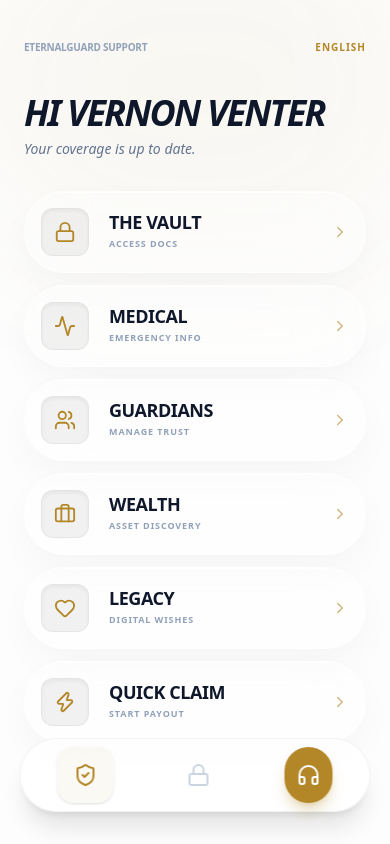
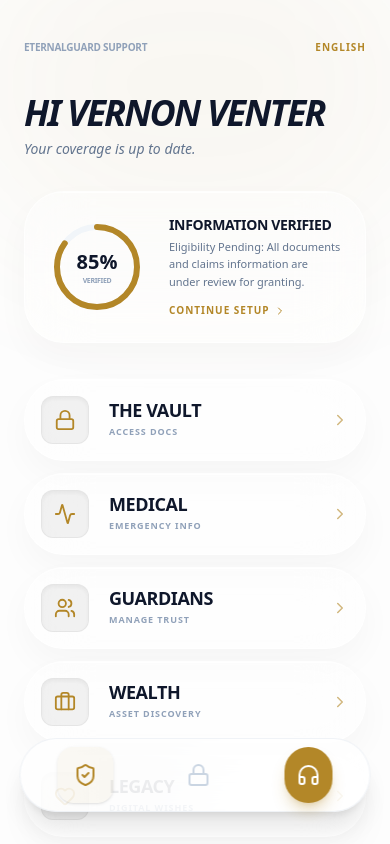
Before and after one commit to gunn3rfourlif3/eternalguard, a Next.js app: page / in a window 390 px wide. Built offline with nearby package versions, Linux system fonts and the light colour scheme.

Commit message:
Mobile & desktop progress bar

```diff
--- a/components/DesktopDashboard.tsx
+++ b/components/DesktopDashboard.tsx
@@ -5,6 +5,7 @@ import { ShieldCheck, Lock, Briefcase, Settings } from "lucide-react";
 import GlassCard from "./GlassCard";
 import LiveChat from "./LiveChat";
 import AllPillars from "./AllPillars";
+import VerificationCard from "./VerificationCard";
 import VaultView from "./VaultView";
 import GuardiansView from "./GuardiansView";
 import ClaimFlow from "./ClaimFlow";
@@ -15,6 +16,7 @@ import LegacyView from "./LegacyView";
 export default function DesktopDashboard({ t, lang, userName, activeTab, setActiveTab, toggleLanguage, format }: any) {
   return (
     <div className="flex h-full p-6 gap-6 max-w-[1750px] mx-auto w-full">
+      {/* Fixed Sidebar Navigation */}
       <nav className="w-24 bg-white/40 backdrop-blur-3xl border border-white/60 rounded-[3.5rem] flex flex-col items-center py-12 gap-8 shadow-sm">
         <div className="w-14 h-14 bg-eternal-gold rounded-2xl flex items-center justify-center text-white shadow-xl shadow-eternal-gold/20 mb-6">
           <ShieldCheck size={28} />
@@ -22,9 +24,12 @@ export default function DesktopDashboard({ t, lang, userName, activeTab, setActi
         <NavIcon Icon={ShieldCheck} active={activeTab === "home"} onClick={() => setActiveTab("home")} />
         <NavIcon Icon={Lock} active={activeTab === "vault"} onClick={() => setActiveTab("vault")} />
         <NavIcon Icon={Briefcase} active={activeTab === "wealth"} onClick={() => setActiveTab("wealth")} />
-        <div className="mt-auto"><Settings className="text-slate-300 hover:text-slate-600 cursor-pointer" size={24} /></div>
+        <div className="mt-auto">
+          <Settings className="text-slate-300 hover:text-slate-600 cursor-pointer transition-colors" size={24} />
+        </div>
       </nav>
 
+      {/* Main Content Area */}
       <main className="flex-1 overflow-y-auto no-scrollbar pt-8">
         <header className="flex justify-between items-start px-6 mb-10">
           <motion.div key={lang} initial={{ opacity: 0, x: -10 }} animate={{ opacity: 1, x: 0 }}>
@@ -39,12 +44,20 @@ export default function DesktopDashboard({ t, lang, userName, activeTab, setActi
           </button>
         </header>
 
-        <div className="grid grid-cols-2 gap-6 pb-12 px-6">
+        <div className="px-6">
           <AnimatePresence mode="wait">
             {activeTab === "home" ? (
-              <AllPillars t={t} setActiveTab={setActiveTab} desktop />
+              <motion.div key="home-grid" initial={{ opacity: 0, y: 10 }} animate={{ opacity: 1, y: 0 }} exit={{ opacity: 0, y: -10 }}>
+                {/* Progress Indicator Card */}
+                <VerificationCard percentage={85} t={t} />
+
+                {/* 2-Column Grid for Pillars */}
+                <div className="grid grid-cols-2 gap-6 pb-12">
+                  <AllPillars t={t} setActiveTab={setActiveTab} desktop />
+                </div>
+              </motion.div>
             ) : (
-              <motion.div key="subpage" initial={{ opacity: 0, x: 20 }} animate={{ opacity: 1, x: 0 }} exit={{ opacity: 0, x: -20 }} className="col-span-2">
+              <motion.div key="subpage" initial={{ opacity: 0, x: 20 }} animate={{ opacity: 1, x: 0 }} exit={{ opacity: 0, x: -20 }} className="pb-12">
                 {activeTab === "vault" && <VaultView t={t.subpages} />}
                 {activeTab === "guardians" && <GuardiansView t={t.subpages} />}
                 {activeTab === "wealth" && <WealthView t={t.subpages} />}
@@ -57,8 +70,11 @@ export default function DesktopDashboard({ t, lang, userName, activeTab, setActi
         </div>
       </main>
 
+      {/* Concierge Sidebar */}
       <aside className="w-[450px] py-4">
-        <GlassCard className="h-full"><LiveChat t={t.subpages} userName={userName} inline={true} /></GlassCard>
+        <GlassCard className="h-full">
+          <LiveChat t={t.subpages} userName={userName} inline={true} />
+        </GlassCard>
       </aside>
     </div>
   );
--- a/components/MobileDashboard.tsx
+++ b/components/MobileDashboard.tsx
@@ -3,6 +3,7 @@
 import { motion, AnimatePresence } from "framer-motion";
 import { Lock, Headphones, ShieldCheck } from "lucide-react";
 import AllPillars from "./AllPillars";
+import VerificationCard from "./VerificationCard";
 import VaultView from "./VaultView";
 import GuardiansView from "./GuardiansView";
 import ClaimFlow from "./ClaimFlow";
@@ -13,6 +14,7 @@ import LegacyView from "./LegacyView";
 export default function MobileDashboard({ t, lang, userName, activeTab, setActiveTab, toggleLanguage, format }: any) {
   return (
     <div className="flex flex-col h-full overflow-hidden">
+      {/* Header with Brand and Lang Toggle */}
       <header className="flex items-center justify-between px-6 pt-10 pb-4">
         <div className="text-[10px] font-bold text-slate-400 uppercase tracking-tight">EternalGuard Support</div>
         <button onClick={toggleLanguage} className="text-[10px] font-bold uppercase tracking-widest text-eternal-gold">
@@ -20,6 +22,7 @@ export default function MobileDashboard({ t, lang, userName, activeTab, setActiv
         </button>
       </header>
 
+      {/* Scrollable Main Area */}
       <main className="flex-1 overflow-y-auto no-scrollbar px-6 pb-32">
         <motion.div key={lang} initial={{ opacity: 0, y: 5 }} animate={{ opacity: 1, y: 0 }} className="mt-6 mb-8">
           <h2 className="text-4xl font-black text-slate-900 tracking-tighter italic leading-none uppercase">
@@ -31,6 +34,10 @@ export default function MobileDashboard({ t, lang, userName, activeTab, setActiv
         <AnimatePresence mode="wait">
           {activeTab === "home" ? (
             <motion.div key="home-mobile" initial={{ opacity: 0 }} animate={{ opacity: 1 }} className="flex flex-col gap-3">
+              {/* Mobile Progress Indicator */}
+              <VerificationCard percentage={85} t={t} />
+
+              {/* Stacked Pillars */}
               <AllPillars t={t} setActiveTab={setActiveTab} />
             </motion.div>
           ) : (
@@ -46,10 +53,17 @@ export default function MobileDashboard({ t, lang, userName, activeTab, setActiv
         </AnimatePresence>
       </main>
 
+      {/* Floating Bottom Navigation */}
       <nav className="fixed bottom-8 left-1/2 -translate-x-1/2 w-[90%] bg-white/80 backdrop-blur-2xl border border-slate-200/50 rounded-full p-2 flex justify-around shadow-xl z-50">
-        <button onClick={() => setActiveTab("home")} className={`p-4 rounded-2xl ${activeTab === "home" ? "text-eternal-gold bg-eternal-gold/5 shadow-sm" : "text-slate-300"}`}><ShieldCheck size={24} /></button>
-        <button onClick={() => setActiveTab("vault")} className={`p-4 rounded-2xl ${activeTab === "vault" ? "text-eternal-gold bg-eternal-gold/5 shadow-sm" : "text-slate-300"}`}><Lock size={24} /></button>
-        <button className="p-3 text-white bg-eternal-gold rounded-full shadow-lg shadow-eternal-gold/30"><Headphones size={24}/></button>
+        <button onClick={() => setActiveTab("home")} className={`p-4 rounded-2xl transition-all ${activeTab === "home" ? "text-eternal-gold bg-eternal-gold/5 shadow-sm" : "text-slate-300"}`}>
+          <ShieldCheck size={24} />
+        </button>
+        <button onClick={() => setActiveTab("vault")} className={`p-4 rounded-2xl transition-all ${activeTab === "vault" ? "text-eternal-gold bg-eternal-gold/5 shadow-sm" : "text-slate-300"}`}>
+          <Lock size={24} />
+        </button>
+        <button className="p-3 text-white bg-eternal-gold rounded-full shadow-lg shadow-eternal-gold/30">
+          <Headphones size={24}/>
+        </button>
       </nav>
     </div>
   );
--- /dev/null
+++ b/components/VerificationCard.tsx
@@ -0,0 +1,64 @@
+"use client";
+
+import { motion } from "framer-motion";
+import { ChevronRight } from "lucide-react";
+import GlassCard from "./GlassCard";
+
+interface VerificationCardProps {
+  percentage: number;
+  t: any;
+}
+
+export default function VerificationCard({ percentage, t }: VerificationCardProps) {
+  const strokeDasharray = 251.2; // 2 * pi * radius (40)
+  const offset = strokeDasharray - (percentage / 100) * strokeDasharray;
+
+  return (
+    <GlassCard className="p-6 mb-6">
+      <div className="flex items-center gap-6">
+        {/* Circular Progress Indicator */}
+        <div className="relative w-24 h-24 flex items-center justify-center">
+          <svg className="w-full h-full transform -rotate-90">
+            <circle
+              cx="48" cy="48" r="40"
+              stroke="currentColor"
+              strokeWidth="6"
+              fill="transparent"
+              className="text-slate-100"
+            />
+            <motion.circle
+              cx="48" cy="48" r="40"
+              stroke="currentColor"
+              strokeWidth="6"
+              fill="transparent"
+              strokeDasharray={strokeDasharray}
+              initial={{ strokeDashoffset: strokeDasharray }}
+              animate={{ strokeDashoffset: offset }}
+              transition={{ duration: 1.5, ease: "easeOut" }}
+              className="text-eternal-gold"
+              strokeLinecap="round"
+            />
+          </svg>
+          <div className="absolute inset-0 flex flex-col items-center justify-center">
+            <span className="text-xl font-black text-slate-900">{percentage}%</span>
+            <span className="text-[7px] font-bold text-slate-400 uppercase tracking-tighter">Verified</span>
+          </div>
+        </div>
+
+        {/* Status Text */}
+        <div className="flex-1">
+          <h4 className="font-black text-sm uppercase tracking-tight text-slate-900 leading-tight">
+            {t.verification_title || "Information Verified"}
+          </h4>
+          <p className="text-[11px] text-slate-500 mt-1 font-medium leading-relaxed">
+            {t.verification_desc || "Eligibility Pending: All documents and claims information are under review for granting."}
+          </p>
+          <button className="mt-3 flex items-center gap-1 text-[10px] font-bold text-eternal-gold uppercase tracking-widest group">
+            {t.continue_setup || "Continue Setup"}
+            <ChevronRight size={12} className="group-hover:translate-x-1 transition-transform" />
+          </button>
+        </div>
+      </div>
+    </GlassCard>
+  );
+}
```
